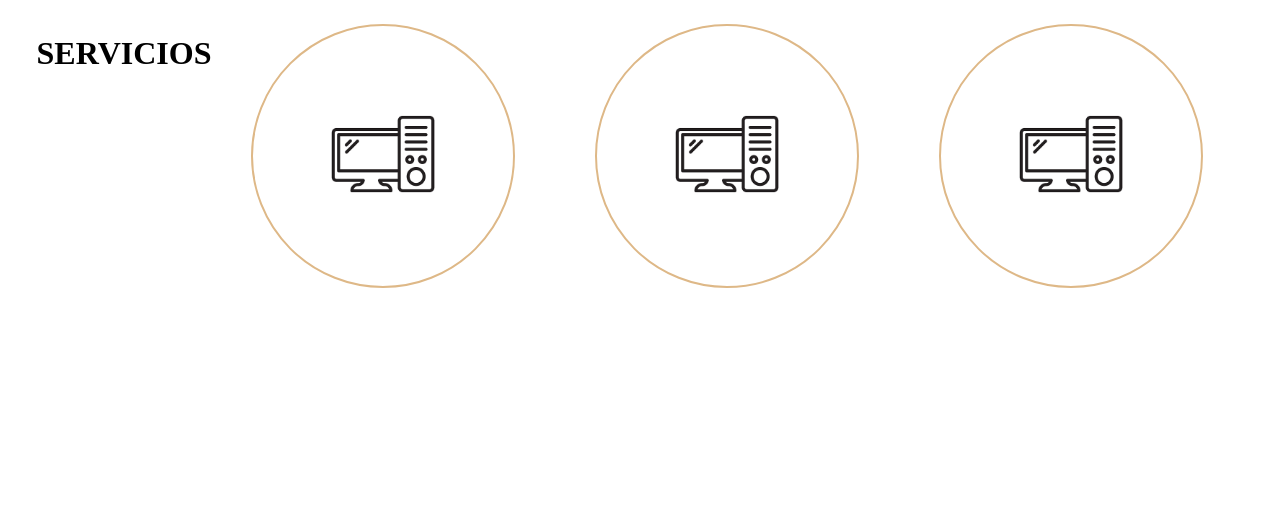
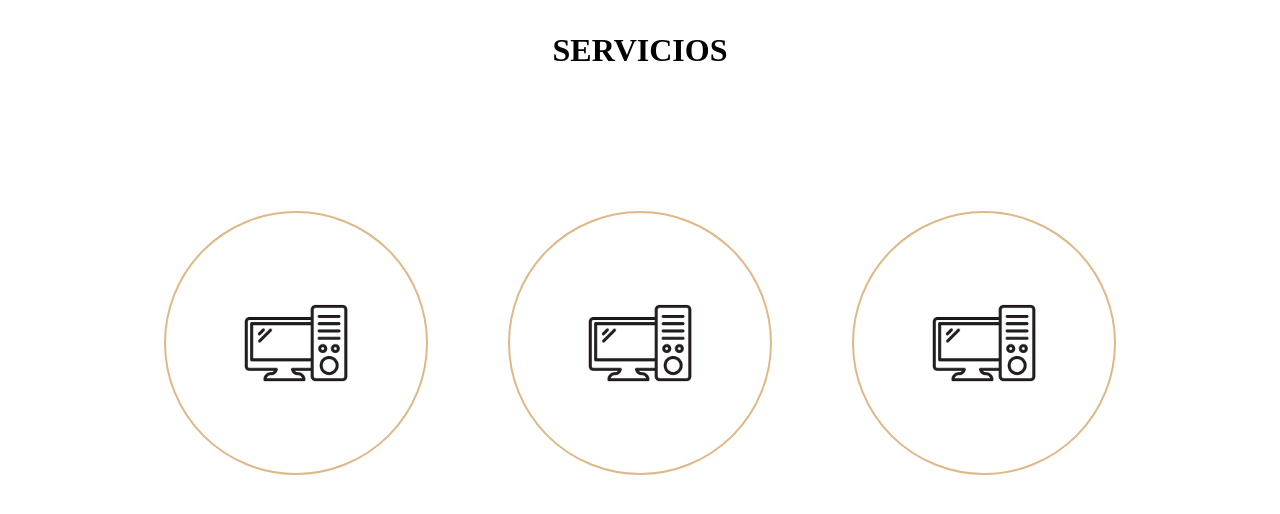
Before and after one commit to jesuscorta/eag_git, a plain HTML site: page index.html in a window 1280 px wide. Drawn offline with Linux system fonts and the light colour scheme.

Commit message:
acabao section

```diff
--- a/estilo.css
+++ b/estilo.css
@@ -4,14 +4,23 @@ section#servicios{
     background-color:#fff;
     display: flex;
     justify-content: center;
-    flex-wrap: wrap;
+    flex-direction: column;
+    align-items: center;
 }
 section#servicios img{
     width:150px;
-    /* margin-top: 20vh; */
+
 }
 section#servicios h2{
     font-size:2rem;
+    padding-bottom: 100px;
+
+
+}
+section#servicios div{
+    display: flex;
+    justify-content: center;
+flex-direction: row;
 
 }
 section#servicios figure{
--- a/index.html
+++ b/index.html
@@ -8,9 +8,11 @@
 <body>
     <section id="servicios">
         <h2>SERVICIOS</h2>
+    <div>
         <figure><div><img src="istockphoto-1023560094-170667a.jpg" alt="logo pc"></div></figure>
         <figure><div><img src="istockphoto-1023560094-170667a.jpg" alt="logo pc"></div></figure>
         <figure><div><img src="istockphoto-1023560094-170667a.jpg" alt="logo pc"></div></figure>
+    </div>
     </section>
 </body>
 </html>
```
